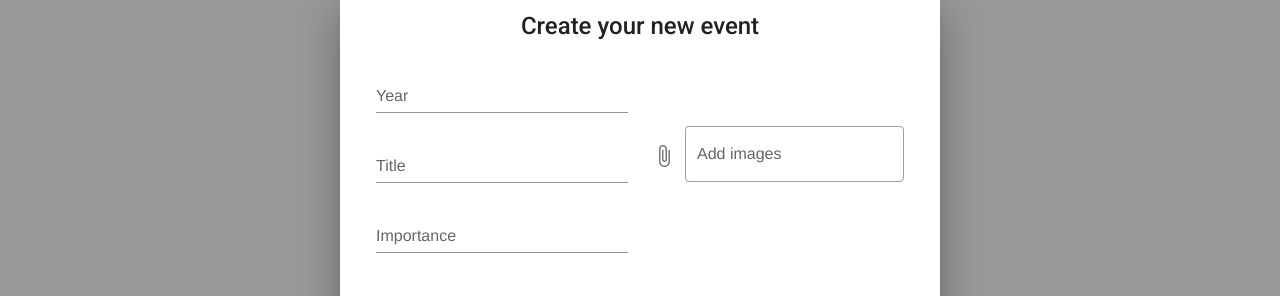
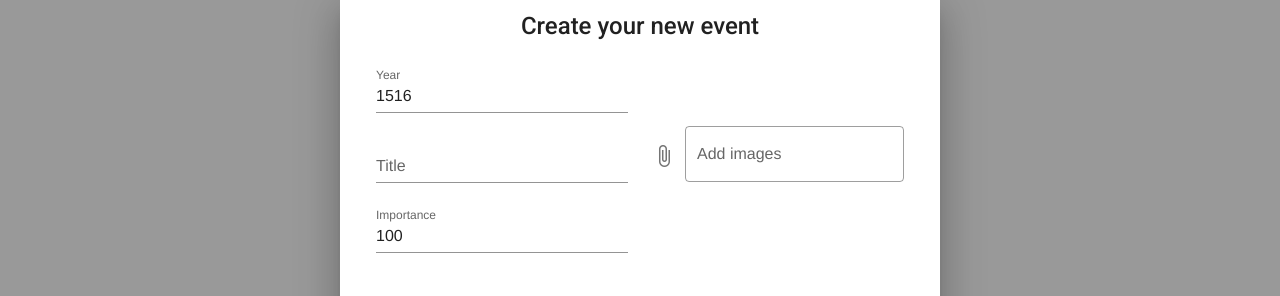
Before and after one commit to vbackeberg/lookattime, a Vue app: page / in a window 1280 px wide. Both pictures are taken after a click on the button "ADD EVENT". Shown: the part 132-428 px from the top of the page. Built offline with nearby package versions, Linux system fonts and the light colour scheme.

Commit message:
add v-model

```diff
--- a/src/components/create-box-form.vue
+++ b/src/components/create-box-form.vue
@@ -8,9 +8,19 @@
         <v-container>
           <v-row>
             <v-col cols="12" sm="6">
-              <v-text-field label="Year" required type="number" />
+              <v-text-field
+                label="Year"
+                required
+                type="number"
+                v-model="date"
+              />
               <v-text-field label="Title" required />
-              <v-text-field label="Importance" required type="number" />
+              <v-text-field
+                label="Importance"
+                required
+                type="number"
+                v-model="importance"
+              />
             </v-col>
             <v-col cols="12" sm="6" align-self="center">
               <v-file-input outlined small-chips multiple label="Add images" />
@@ -22,6 +32,7 @@
                 auto-grow
                 outlined
                 type="text"
+                v-model="text"
               /> </v-col
           ></v-row>
         </v-container>
```
